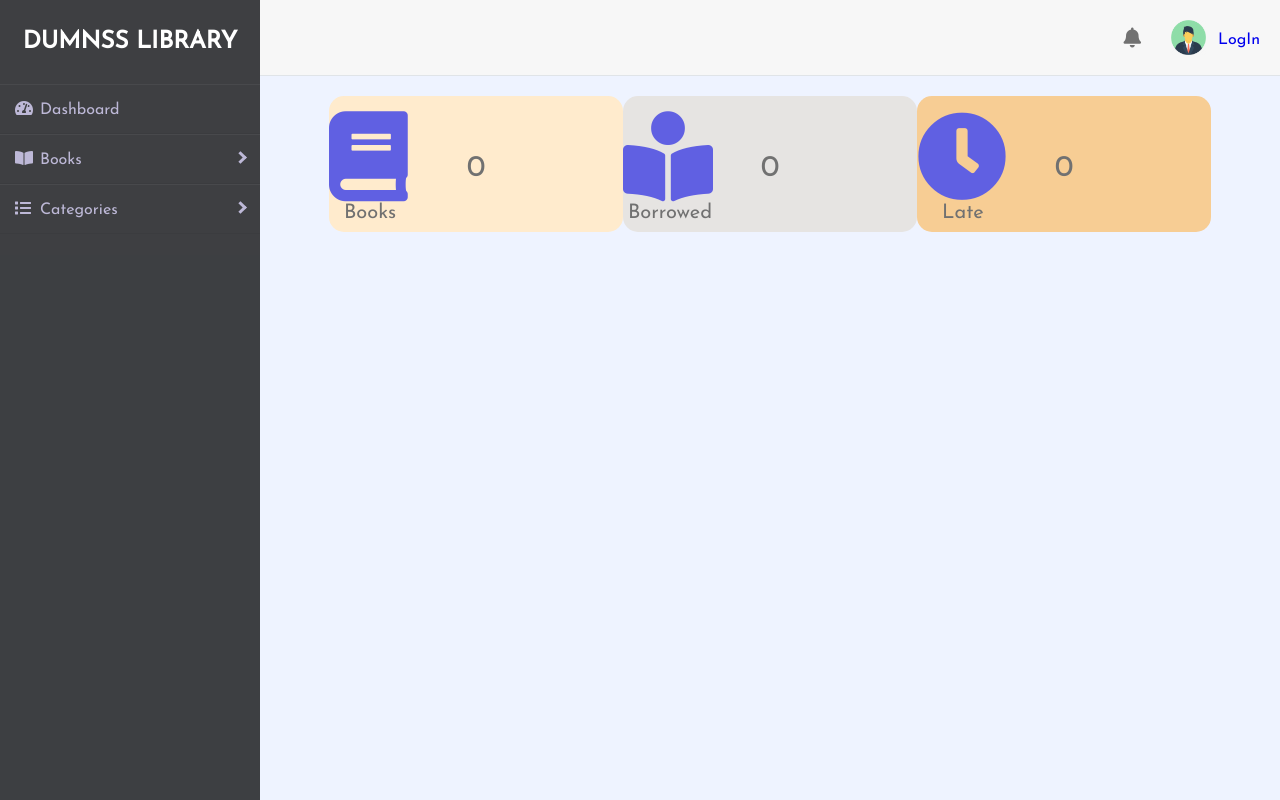
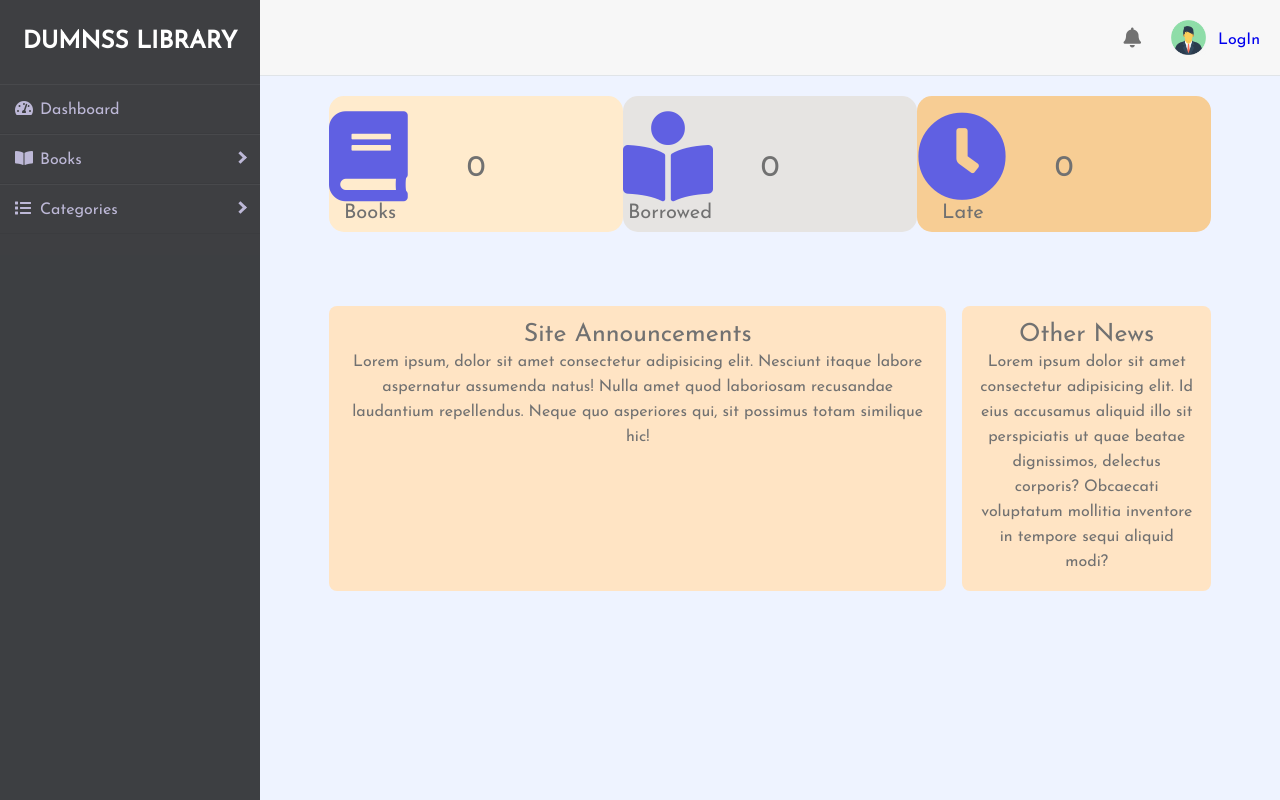
Before and after one commit to Kitsunejasutin/gamification, a PHP site: page / in a window 1280 px wide. Run offline with PHP 8.4, Linux system fonts and the light colour scheme; data that the repository does not hold is empty; some libraries are stand-ins or nearby versions.

Commit message:
Add some static design on dashboard

```diff
--- a/index.php
+++ b/index.php
@@ -43,6 +43,16 @@
                         </div>
                     </div>
                 </div>
+                <div class="news">
+                    <div class="main-news">
+                        <span>Site Announcements</span><br>
+                        Lorem ipsum, dolor sit amet consectetur adipisicing elit. Nesciunt itaque labore aspernatur assumenda natus! Nulla amet quod laboriosam recusandae laudantium repellendus. Neque quo asperiores qui, sit possimus totam similique hic!
+                    </div>
+                    <div class="side-news">
+                        <span>Other News</span><br>
+                            Lorem ipsum dolor sit amet consectetur adipisicing elit. Id eius accusamus aliquid illo sit perspiciatis ut quae beatae dignissimos, delectus corporis? Obcaecati voluptatum mollitia inventore in tempore sequi aliquid modi?
+                    </div>
+                </div>
             </div>
 <?php
 	include_once 'includes/footer.php';
--- a/styles/dashboard.css
+++ b/styles/dashboard.css
@@ -127,3 +127,39 @@ th {
     letter-spacing: 0.1rem;
     font-size: 0.7rem;
 }
+
+div.news {
+    position: relative;
+    display: flex;
+    align-self: center;
+    width: 90%;
+    height: 100%;
+    margin: auto;
+}
+
+div.main-news {
+    justify-content: center;
+    text-align: center;
+    min-width: 70%;
+    max-height: 100vh;
+    background-color: bisque;
+    padding: 1rem;
+    border-radius: .5rem;
+}
+
+div.main-news > span {
+    font-size: 25px;
+}
+
+div.side-news {
+    background-color: bisque;
+    text-align: center;
+    justify-content: center;
+    border-radius: .5rem;
+    margin-left: 1rem;
+    padding: 1rem;
+}
+
+div.side-news > span {
+    font-size: 25px;
+}
```
